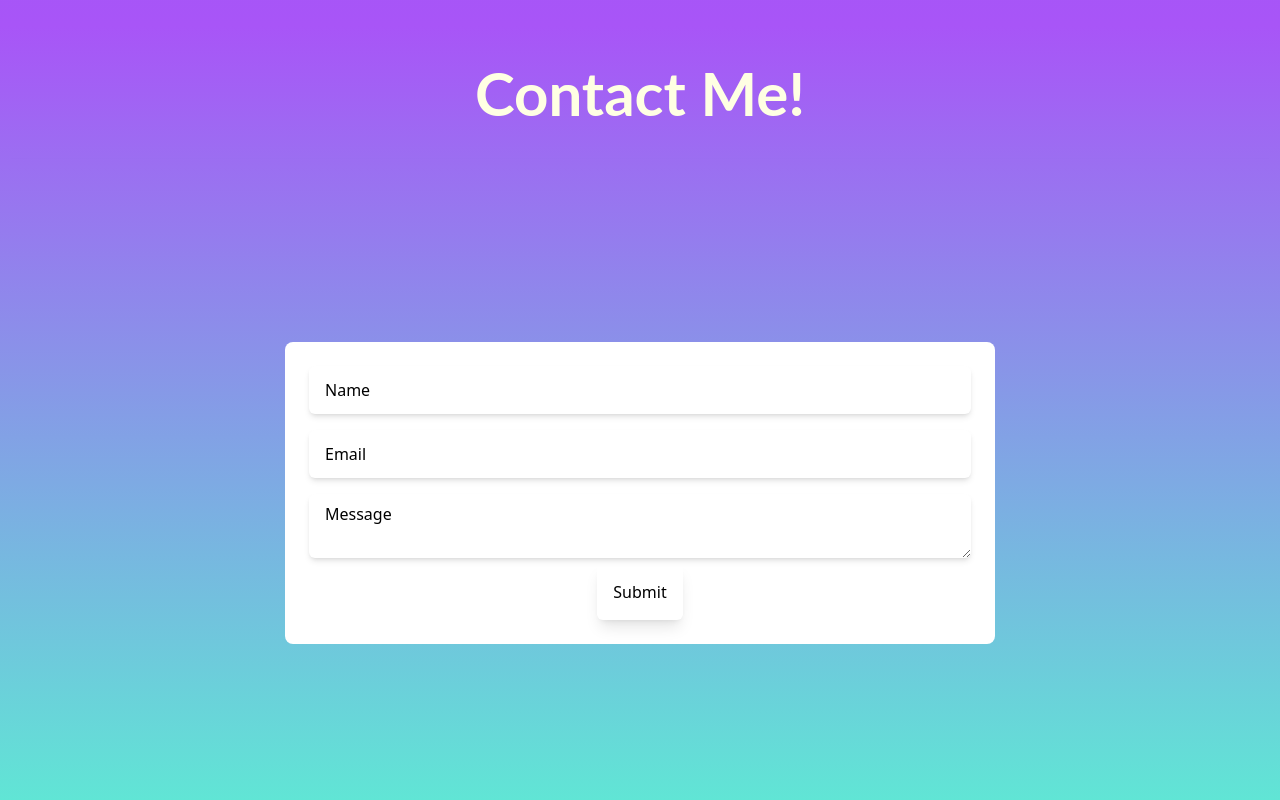
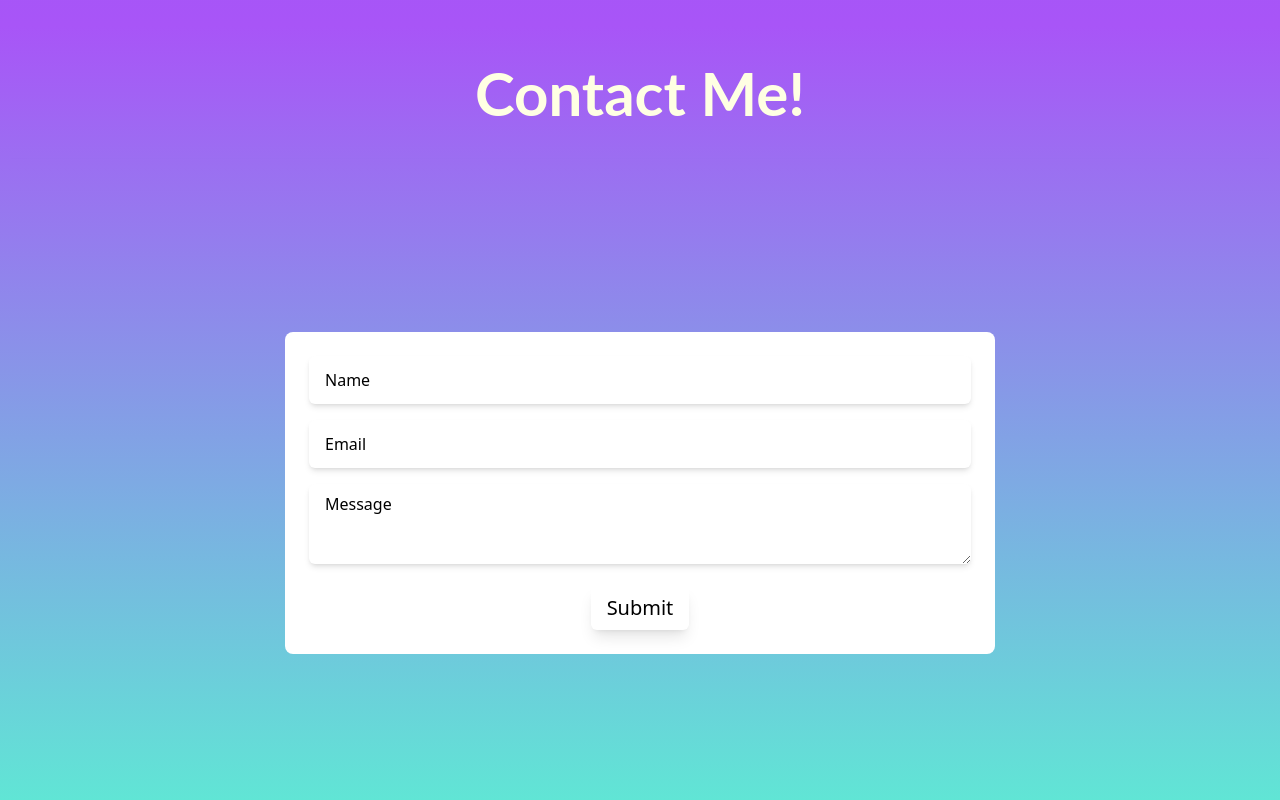
Before and after one commit to WahabJI/my-project, a Next.js app: page / in a window 1280 px wide. Shown: the part 3778-4578 px from the top of the page. Built offline with nearby package versions, Linux system fonts and the light colour scheme.

Commit message:
fixed submit button

```diff
--- a/components/sections/ContactSection.tsx
+++ b/components/sections/ContactSection.tsx
@@ -7,17 +7,17 @@ export const ContactSection = () => {
         <h1 className="text-4xl md:text-6xl text-beige font-title font-bold">Contact Me!</h1>
       </div>
 
-      <div className="flex justify-center items-center my-auto h-5/6 shadow-lg">
+      <div className="flex justify-center items-center h-5/6 shadow-lg">
         <div className="flex flex-col justify-center items-center bg-white w-5/6 md:w-fit h-fit rounded-lg p-6">
           <form className="">
             <input className="w-full h-12 shadow-md placeholder:text-black focus:ring-16 focus:outline-none focus:ring-4 focus:rounded-md focus:ring-purple-300 placeholder:pl-4 focus:bg-white hover:bg-white rounded-md mb-4" placeholder="Name">
             </input>
             <input className="w-full h-12 shadow-md placeholder:text-black focus:ring-16 focus:outline-none focus:ring-4 focus:rounded-md focus:ring-purple-300 placeholder:pl-4 focus:bg-white hover:bg-white rounded-md mb-4" placeholder="Email">
             </input>
-            <textarea className="w-full h-16 shadow-md placeholder:text-black focus:ring-16 focus:outline-none focus:ring-4 focus:rounded-md focus:ring-purple-300 placeholder:pl-4 placeholder:pt-2 focus:bg-white hover:bg-white rounded-md" placeholder="Message">
+            <textarea className="w-full h-20 shadow-md placeholder:text-black focus:ring-16 focus:outline-none focus:ring-4 focus:rounded-md focus:ring-purple-300 placeholder:pl-4 placeholder:pt-2 focus:bg-white hover:bg-white rounded-md" placeholder="Message">
             </textarea>
             <div className="flex justify-center items-center text-center">
-              <button className="pt-4 p-4 rounded-md shadow-lg">Submit</button>
+              <button className="mt-4 px-4 py-2 text-xl rounded-md shadow-lg ease-in-and-out duration-200 hover:bg-gradient-to-t from-purple-500 to-teal-300 hover:text-white">Submit</button>
             </div>
           </form>
         </div>
```
